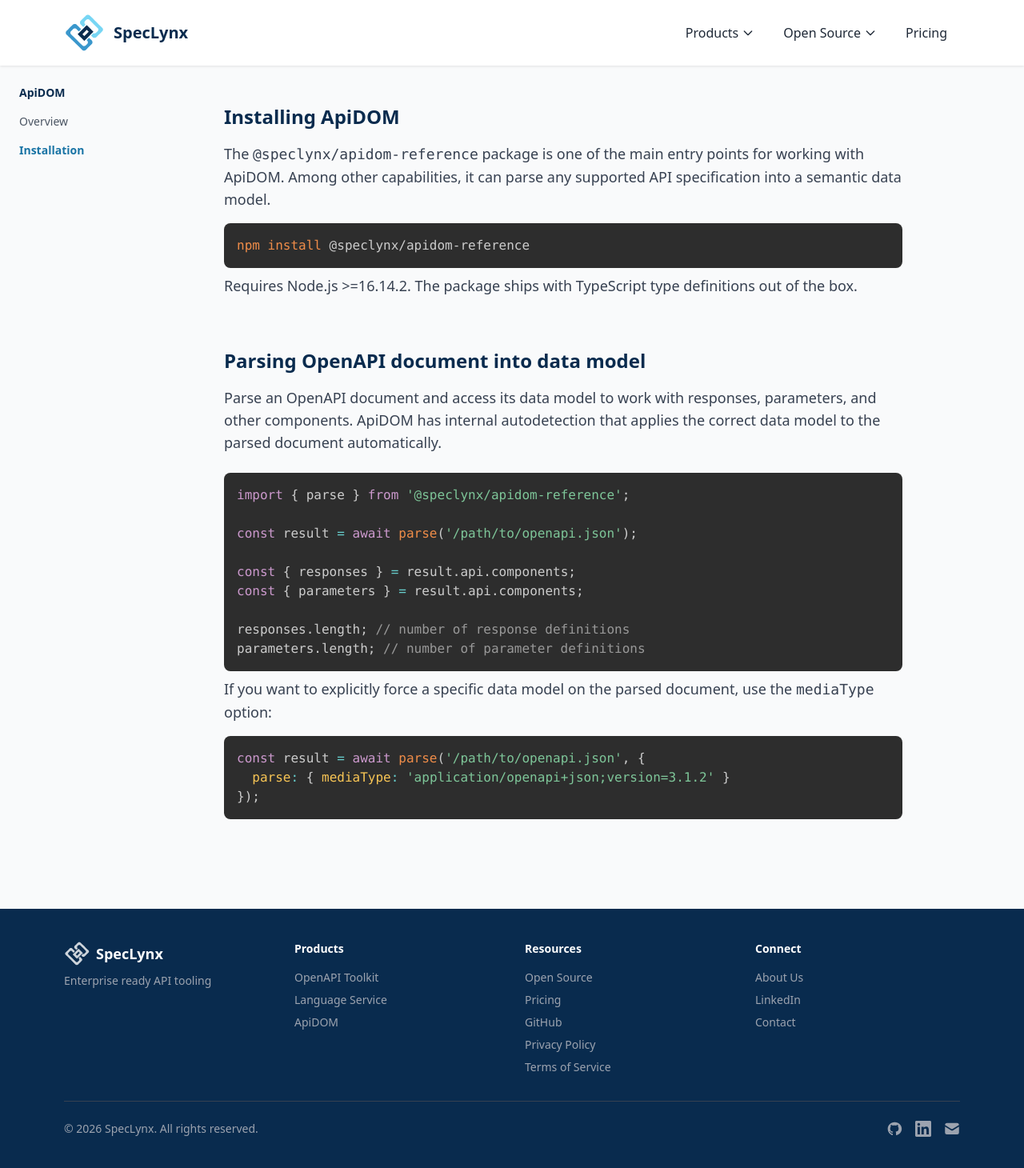
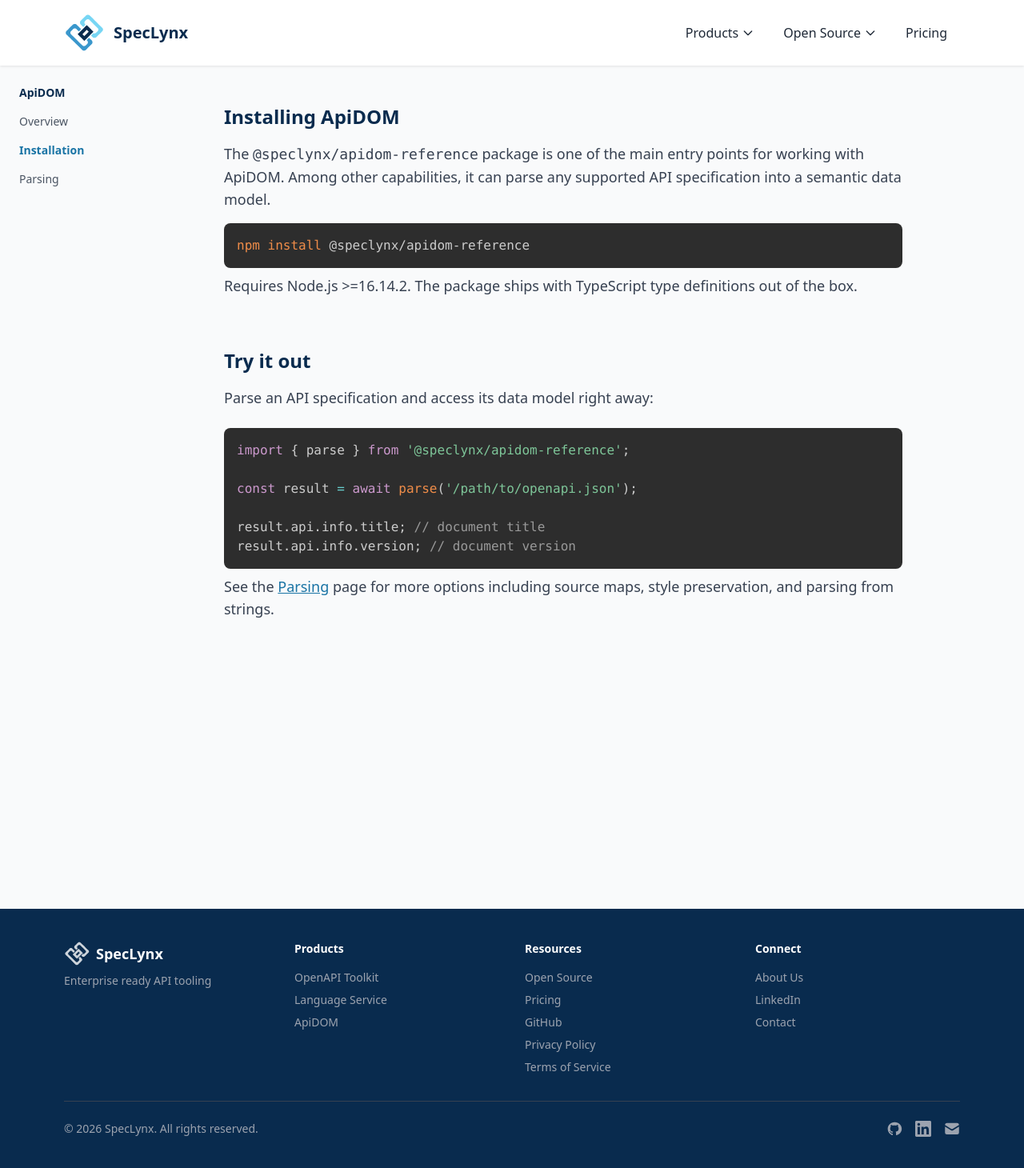
Before and after one commit to speclynx/website, a Jekyll site: the page built from pages/apidom/installation.html, in a window 1280 px wide. Shown: the whole page at 80% size. Built offline with Jekyll 4.4.1, drawn with Linux system fonts in a browser that asks for light colours; nearby versions of some CDN libraries; a script that is not in the unit is left out.

Commit message:
feat: add ApiDOM parsing page

```diff
--- a/_includes/apidom-sidebar.html
+++ b/_includes/apidom-sidebar.html
@@ -3,15 +3,8 @@
   <nav class="sticky top-[82px] p-6 space-y-4 text-sm">
     <div class="font-bold text-primary-dark mb-4">ApiDOM</div>
 
-    {% assign overview_active = false %}
-    {% assign installation_active = false %}
-    {% if page.url == '/apidom/' %}
-      {% assign overview_active = true %}
-    {% elsif page.url == '/apidom/installation/' %}
-      {% assign installation_active = true %}
-    {% endif %}
-
-    <a href="{{ '/apidom/' | relative_url }}" class="block {% if overview_active %}text-primary-light font-semibold{% else %}text-gray-600 hover:text-primary-light{% endif %}">Overview</a>
-    <a href="{{ '/apidom/installation/' | relative_url }}" class="block {% if installation_active %}text-primary-light font-semibold{% else %}text-gray-600 hover:text-primary-light{% endif %}">Installation</a>
+    <a href="{{ '/apidom/' | relative_url }}" class="block {% if page.url == '/apidom/' %}text-primary-light font-semibold{% else %}text-gray-600 hover:text-primary-light{% endif %}">Overview</a>
+    <a href="{{ '/apidom/installation/' | relative_url }}" class="block {% if page.url == '/apidom/installation/' %}text-primary-light font-semibold{% else %}text-gray-600 hover:text-primary-light{% endif %}">Installation</a>
+    <a href="{{ '/apidom/parsing/' | relative_url }}" class="block {% if page.url == '/apidom/parsing/' %}text-primary-light font-semibold{% else %}text-gray-600 hover:text-primary-light{% endif %}">Parsing</a>
   </nav>
 </aside>
--- a/pages/apidom/installation.html
+++ b/pages/apidom/installation.html
@@ -35,28 +35,21 @@
       </p>
     </section>
 
-    <!-- Parsing OpenAPI document into data model -->
-    <section id="parsing-openapi-document" class="mb-16">
-      <h2 class="text-2xl font-bold text-primary-dark mb-4">Parsing OpenAPI document into data model</h2>
+    <!-- Quick try -->
+    <section id="quick-try" class="mb-16">
+      <h2 class="text-2xl font-bold text-primary-dark mb-4">Try it out</h2>
       <p class="text-gray-700 text-lg mb-6">
-        Parse an OpenAPI document and access its data model to work with responses, parameters, and other components. ApiDOM has internal autodetection that applies the correct data model to the parsed document automatically.
+        Parse an API specification and access its data model right away:
       </p>
       <pre class="code-block mb-6"><code class="language-javascript">import { parse } from '@speclynx/apidom-reference';
 
 const result = await parse('/path/to/openapi.json');
 
-const { responses } = result.api.components;
-const { parameters } = result.api.components;
-
-responses.length; // number of response definitions
-parameters.length; // number of parameter definitions</code></pre>
-
-      <p class="text-gray-700 text-lg mb-4">
-        If you want to explicitly force a specific data model on the parsed document, use the <code>mediaType</code> option:
+result.api.info.title; // document title
+result.api.info.version; // document version</code></pre>
+      <p class="text-gray-700 text-lg">
+        See the <a href="{{ '/apidom/parsing/' | relative_url }}" class="text-primary-light underline hover:no-underline">Parsing</a> page for more options including source maps, style preservation, and parsing from strings.
       </p>
-      <pre class="code-block mb-6"><code class="language-javascript">const result = await parse('/path/to/openapi.json', {
-  parse: { mediaType: 'application/openapi+json;version=3.1.2' }
-});</code></pre>
     </section>
   </main>
 </div>
```
Also changed, not shown: CLAUDE.md (+38 -4 lines), pages/apidom/overview.html (+8 -0 lines), pages/apidom/parsing.html (added, +165 -0 lines).
